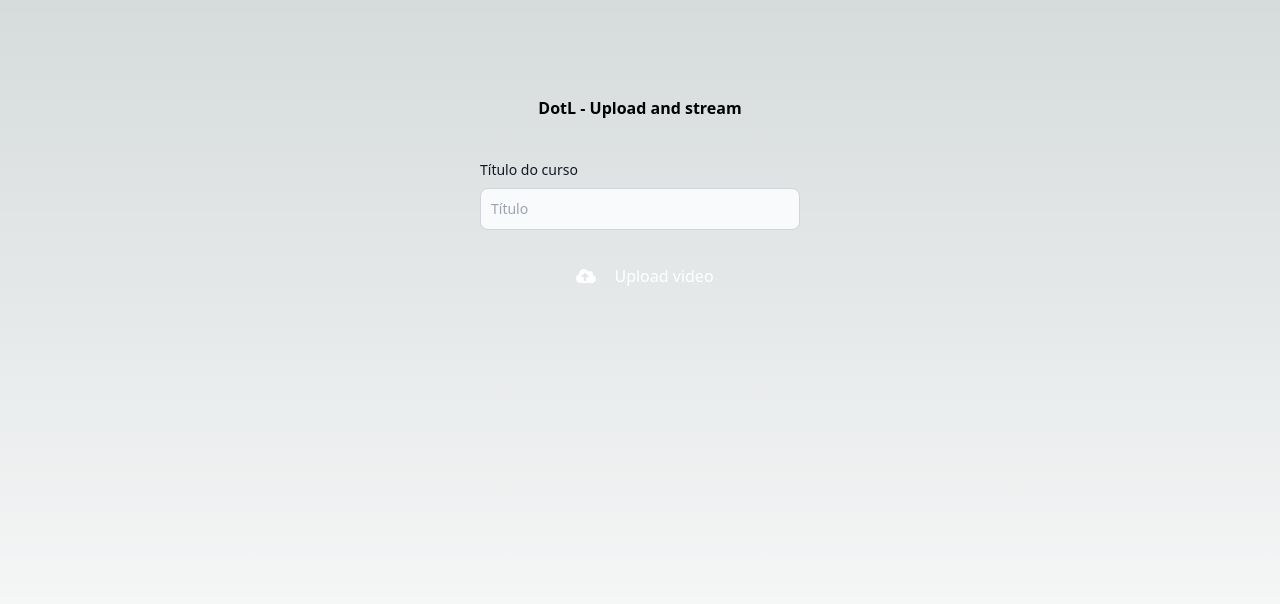
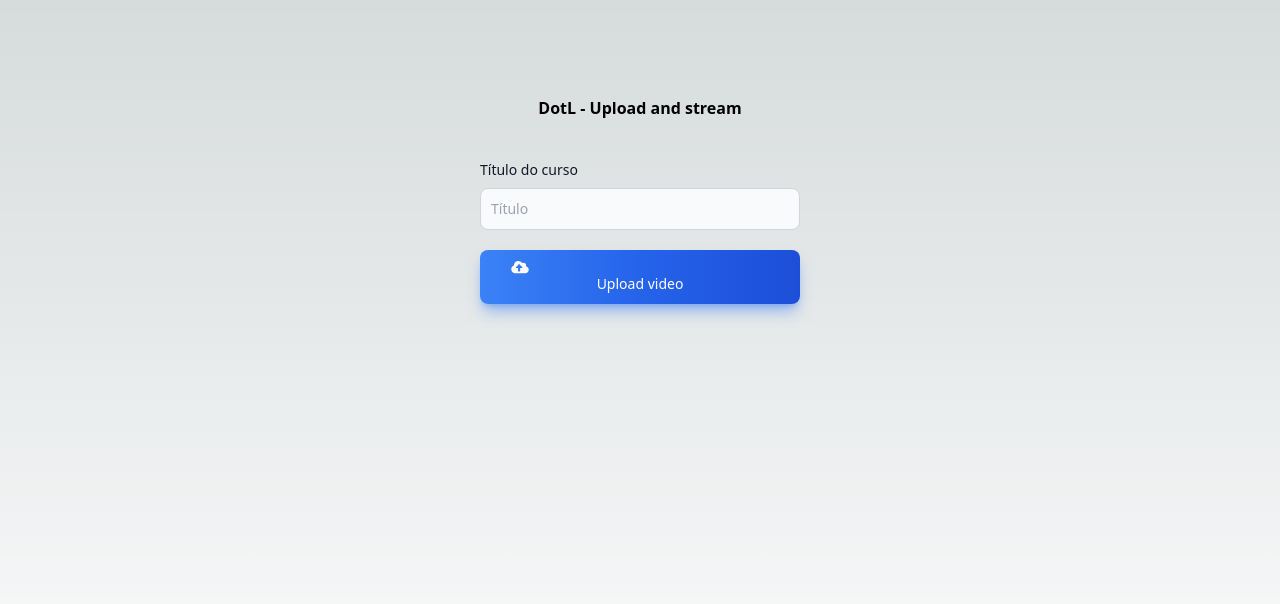
Before and after one commit to guilhermigg/dotl-cursos, a Next.js app: page / in a window 1280 px wide. Shown: the top 604 px of the page. Built offline with nearby package versions, Linux system fonts and the light colour scheme.

Commit message:
update: converted button component to TS

```diff
--- a/src/app/components/DotLButton.js
+++ /dev/null
@@ -1,8 +0,0 @@
-
-export default function Button({children, ...props}) {
-    return (
-        <button type="button" className="w-full py-3.5 text-base font-medium text-white inline-flex items-center justify-center bg-blue-699 hover:bg-blue-800 focus:ring-4 focus:outline-none focus:ring-blue-300 rounded-lg text-center dark:bg-blue-600 dark:hover:bg-blue-700 dark:focus:ring-blue-800">
-            {children}
-        </button>
-    )
-}
--- /dev/null
+++ b/src/app/components/DotLButton.tsx
@@ -0,0 +1,11 @@
+
+export default function DotLButton({ children, ...props }: { children: any; }) {
+    return (
+        <button
+            className="w-full text-white bg-gradient-to-r from-blue-500 via-blue-600 to-blue-700 hover:bg-gradient-to-br focus:ring-4 focus:outline-none focus:ring-blue-300 dark:focus:ring-blue-800 shadow-lg shadow-blue-500/50 dark:shadow-lg dark:shadow-blue-800/80 font-medium rounded-lg text-sm px-5 py-2.5 text-center me-2 mb-2"
+            {...props}
+        >
+            {children}
+        </button>
+    )
+}
```
